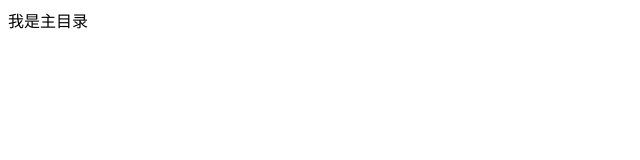
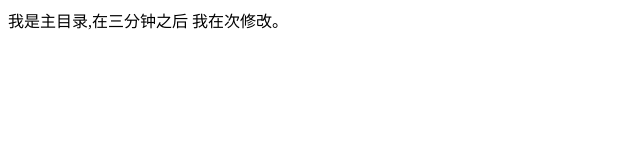
Before and after one commit to zyzhan1/test, a plain HTML site: page index.html in a window 1280 px wide. Shown: the whole page, without its empty margins (0-640 px from the left). Drawn offline with Linux system fonts and the light colour scheme.

Commit message:
三分钟后

```diff
--- a/index.html
+++ b/index.html
@@ -7,7 +7,7 @@
     <title>Document</title>
 </head>
 <body>
-   我是主目录
+   我是主目录,在三分钟之后 我在次修改。
 
 </body>
 </html>
```
